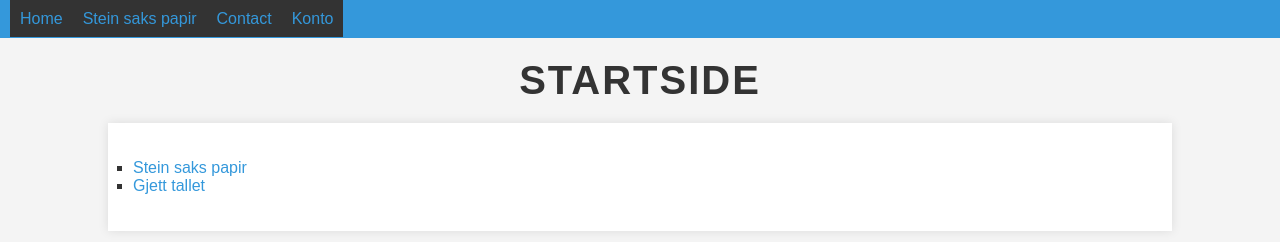
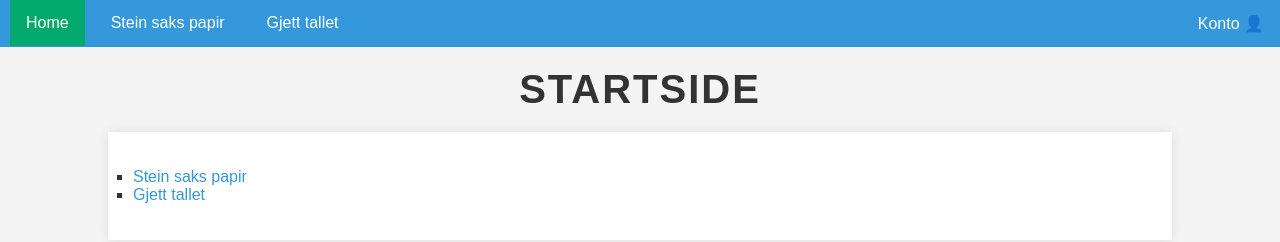
Before and after one commit to agentORW/gamesAndLeaderboard, a website: page public/views/index.html in a window 1280 px wide. Drawn offline with Linux system fonts and the light colour scheme.

Commit message:
plz workflow work

```diff
--- a/public/css/style.css
+++ b/public/css/style.css
@@ -65,17 +65,30 @@ button:hover {
 #navbar {
     list-style-type: none;
     margin: 0;
-    padding: 10px;
+    padding: 0;
     overflow: hidden;
     background-color: #3498db;
 }
 
-#navbar li {
+#navbar li a {
+    display: block;
+    padding: 14px 16px;
+    color: white;
+    margin-left: 10px;
+}
+
+#navbar li a:hover:not(.active) {
+    background-color: #04AA6D;
+}
+
+.active {
+    background-color: #04AA6D;
+}
+
+.left {
     float: left;
 }
 
-#navbar li a {
-    display: inline;
-    padding: 10px;
-    background-color: #333;
+.right {
+    float: right;
 }
--- a/public/js/steinSaksPapir.js
+++ b/public/js/steinSaksPapir.js
@@ -25,6 +25,10 @@ function playGame(playerChoice) {
     document.getElementById('resultat').innerText = `${result}`;
 }
 
+function sendScore(result) {
+
+}
+
 const choiseButtons = document.querySelectorAll('.valg');
 choiseButtons.forEach((button) => {
     button.addEventListener('click', (event) => {
--- a/public/views/index.html
+++ b/public/views/index.html
@@ -8,10 +8,10 @@
 </head>
 <body>
     <ul id="navbar">
-        <li><a href="/">Home</a></li>
-        <li><a href="/steinsakspapir">Stein saks papir</a></li>
-        <li><a href="/gjetttallet">Contact</a></li>
-        <li><a href="/logginn">Konto</a></li>
+        <li><a class="left active" href="/">Home</a></li>
+        <li><a class="left" href="/steinsakspapir">Stein saks papir</a></li>
+        <li><a class="left" href="/gjetttallet">Gjett tallet</a></li>
+        <li><a class="right" href="/logginn">Konto 👤</a></li>
     </ul>
     <h1>STARTSIDE</h1>
     <div class="container">
```
Also changed, not shown: app.js (+23 -1 lines), public/views/gjettTallet.html (+6 -0 lines), public/views/loggInn.html (+6 -0 lines), public/views/registrer.html (+6 -0 lines), public/views/steinSaksPapir.html (+6 -0 lines).
